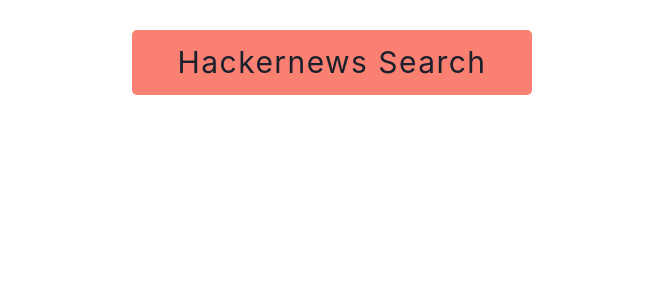
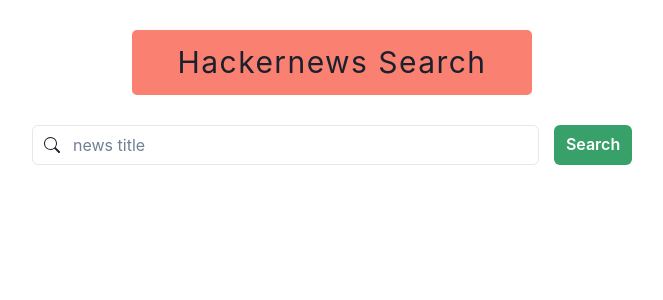
Before and after one commit to Sam44323/hybrid-workflow, a Next.js app in the folder hackernews-search/: page / in a window 1280 px wide. Shown: the top 300 px of the page, without its empty margins (308-971 px from the left). Built offline with nearby package versions, Linux system fonts and the light colour scheme.

Commit message:
add: added custom flexer

```diff
--- a/hackernews-search/package.json
+++ b/hackernews-search/package.json
@@ -16,6 +16,7 @@
     "next": "12.2.5",
     "react": "18.2.0",
     "react-dom": "18.2.0",
+    "react-icons": "^4.4.0",
     "sass": "^1.54.5"
   },
   "devDependencies": {
--- a/hackernews-search/pages/Home.module.scss
+++ b/hackernews-search/pages/Home.module.scss
@@ -11,4 +11,13 @@
     font-size: 30px;
     letter-spacing: 0.09rem;
   }
+  .InputContainer {
+    display: flex;
+    max-width: 600px;
+    margin: 0 auto;
+    margin-top: 30px;
+    .Button {
+      margin-left: 15px;
+    }
+  }
 }
--- a/hackernews-search/pages/index.tsx
+++ b/hackernews-search/pages/index.tsx
@@ -1,8 +1,13 @@
+/* eslint-disable react/no-children-prop */
+import React from "react";
+import { BsSearch } from "react-icons/bs";
 import styles from "./Home.module.scss";
 import type { NextPage } from "next";
+import { Button, Input, InputGroup, InputLeftElement } from "@chakra-ui/react";
 import Head from "next/head";
 
 const Home: NextPage = () => {
+  const [searchInput, setSearchInput] = React.useState<string>("");
   return (
     <>
       <Head>
@@ -15,6 +20,15 @@
       </Head>
       <main className={styles.HomeContainer}>
         <h1>Hackernews Search</h1>
+        <section className={styles.InputContainer}>
+          <InputGroup>
+            <InputLeftElement pointerEvents="none" children={<BsSearch />} />
+            <Input type="text" placeholder="news title" />
+          </InputGroup>
+          <Button className={styles.Button} colorScheme="green" variant="solid">
+            Search
+          </Button>
+        </section>
       </main>
     </>
   );
```
Also changed, not shown: 1 other file (tests, documents, lock files or other folders).
